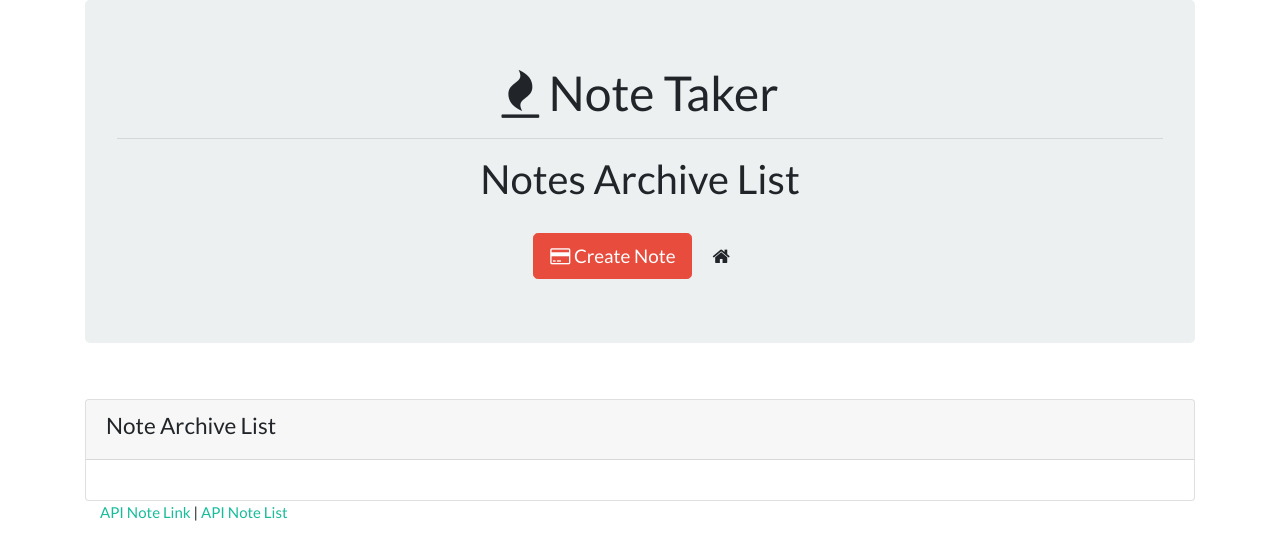
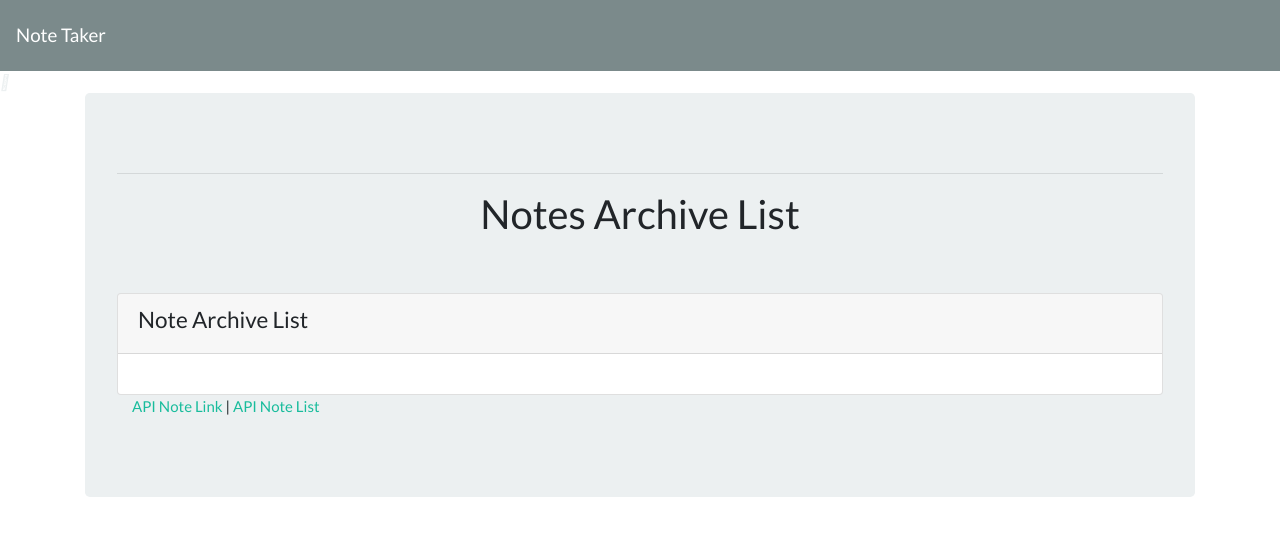
Before and after one commit to jmc846/Note-Taker, a website: page public/noteList.html in a window 1280 px wide. Drawn offline with nearby package versions, Linux system fonts and the light colour scheme.

Commit message:
quick push

```diff
--- a/public/noteList.html
+++ b/public/noteList.html
@@ -14,21 +14,25 @@
 </head>
 
 <body>
+  <nav class="navbar navbar-dark bg-dark">
+    <a class="navbar-brand" href="/">Note Taker
+    </a>
+  </nav>
+    <div class="icons">
+      <i class="fas fa-save text-light save-note"></i>
+      <i class="fas fa-pen text-light new-note"></i>
+    </div>
+  </nav>
 
   <div class="container">
 
     <div class="jumbotron">
-      <h1 class="text-center"><span class="fa fa-fire"></span> Note Taker</h1>
+      <!-- <h1 class="text-center"><span class="fa fa-fire"></span> Note Taker</h1> -->
       <hr>
       <h2 class="text-center">Notes Archive List</h2>
       <br>
 
-      <div class="text-center">
-        <a href="/reserve"><button class="btn btn-lg btn-danger"><span class="fa fa-credit-card"></span> Create
-            Note</button></a>
-        <a href="/"><button class="btn btn-lg btn-default"><span class="fa fa-home"></span></button></a>
-      </div>
-    </div>
+
 
     <div class="row">
       <div class="col-lg-12">
```
Also changed, not shown: public/notes.html (+1 -1 lines).
